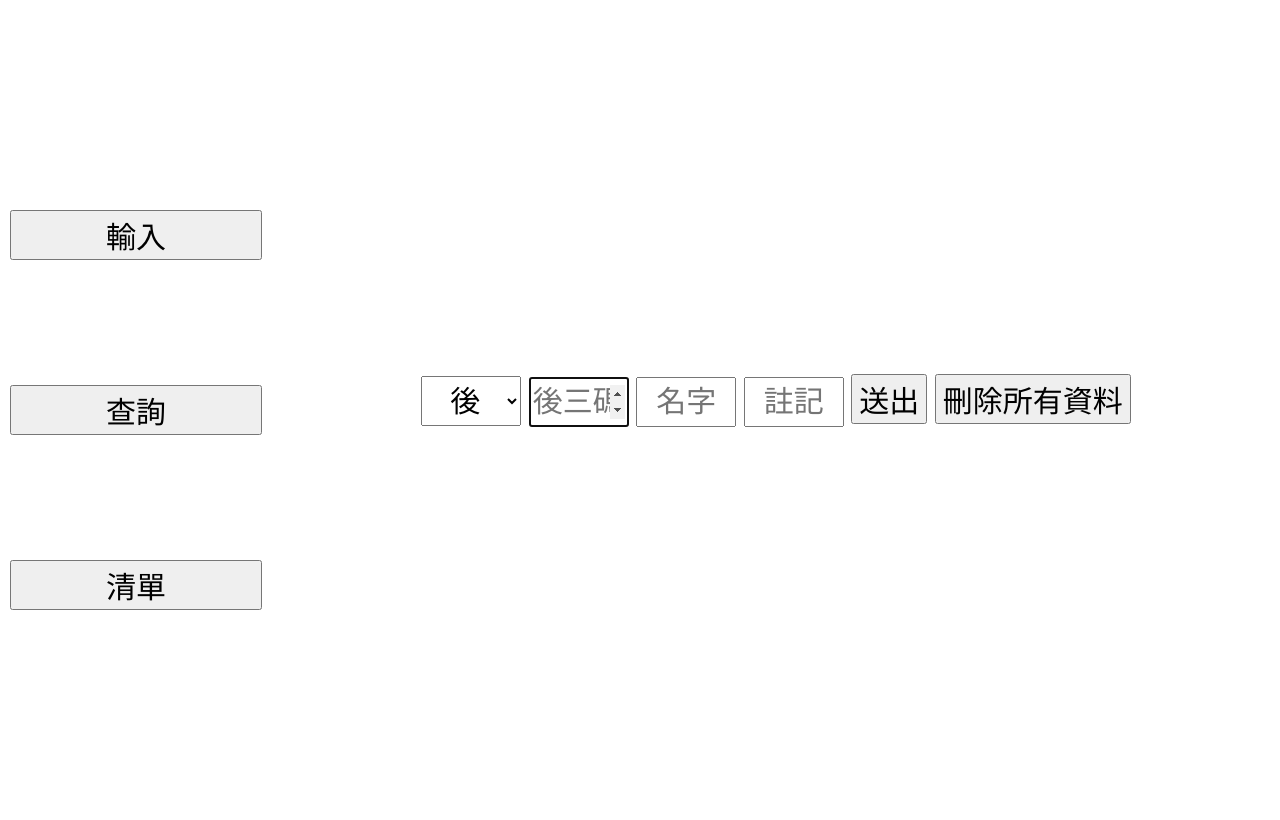
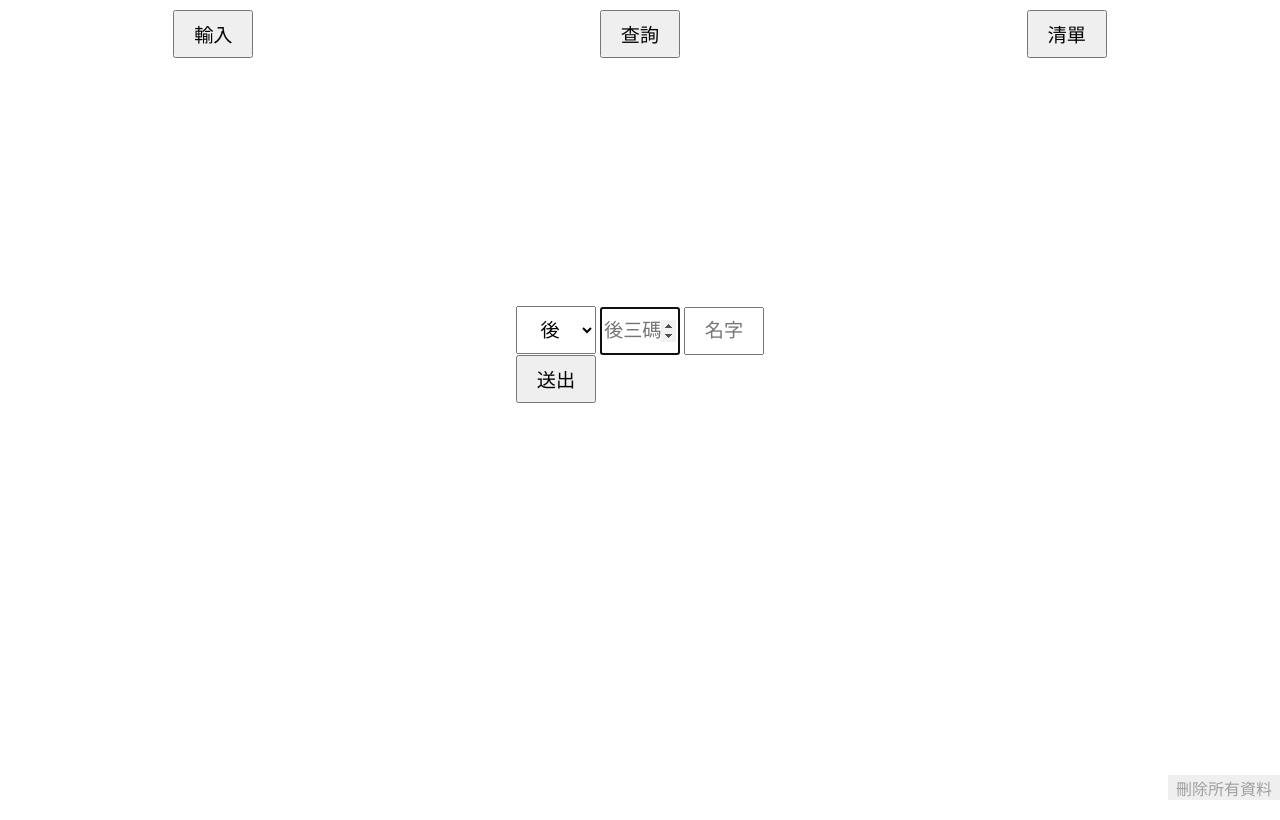
Before and after one commit to GeminiFu/7-11-EC, a plain HTML site: page index.html in a window 1280 px wide. Both pictures are taken after a click on the button "輸入". Drawn offline with Linux system fonts and the light colour scheme.

Commit message:
手機板型-一版

```diff
--- a/css/index.css
+++ b/css/index.css
@@ -1,62 +1,97 @@
 :root {
-    --side-body-width: 20%;
+    --side-body-height: calc(100vw * 0.2);
 
-    font-size: 30px;
+    --show-off-width: 5rem;
+    --show-off-height: 3rem;
+
+    font-size: 16px;
+    --show-off-font-size: 1.2rem;
 }
 
 body {
     display: flex;
+    flex-direction: column;
 }
 
+/* ----------- side-body ----------- */
 #side-body {
     display: flex;
-    flex-direction: column;
-    justify-content: center;
+    justify-content: space-around;
 
-    width: var(--side-body-width);
-    height: 100vh;
+    width: 100vw;
+    height: var(--side-body-height);
 
-    margin: 10px;
+    margin: 10px 0 40px 0;
 }
 
-#show-btn-group {
-    display: flex;
-    flex-direction: column;
-    justify-content: space-between;
-
-    height: 50%;
-}
-
+/* ----------- main-body ----------- */
 #main-body {
     display: flex;
-    flex-direction: column;
+    /* flex-direction: column; */
     justify-content: center;
     align-items: center;
 
-    width: calc(100% - var(--side-body-width));
-    height: 100vh;
+    width: 100vw;
+    height: calc(100% - var(--side-body-height));
 }
+
+
+
+/* ----------- select input button ----------- */
+select {
+    width: var(--show-off-width);
+    height: var(--show-off-height);
+
+    font-size: var(--show-off-font-size);
+    text-align: center;
+}
+
+input {
+    width: var(--show-off-width);
+    height: var(--show-off-height);
+
+    font-size: var(--show-off-font-size);
+    text-align: center;
+}
+
+button {
+    width: var(--show-off-width);
+    height: var(--show-off-height);
+
+    font-size: var(--show-off-font-size);
+    text-align: center;
+}
+
+/* ----------- input ----------- */
+#delete-all {
+    position: absolute;
+    right: 0;
+    bottom: 0;
+
+    border: none;
+    width: 7rem;
+    height: 25px;
+
+    font-size: 1rem;
+    color: rgba(0, 0, 0, 0.336);
+
+}
+
 
 .show {
 
 }
 
-select {
-    width: 100px;
-    height: 50px;
 
-    font-size: 30px;
-    text-align: center;
+/* ----------- list ----------- */
+#package-list td,
+#package-list th {
+    padding: 10px;
 }
 
-input {
-    width: 100px;
-    height: 50px;
+.delete-package-list-item {
+    width: 1.5rem;
+    height: 1.5rem;
 
-    font-size: 30px;
-    text-align: center;
+    font-size: 1rem;
 }
-
-button {
-    font-size: 30px;
-}
--- a/index.html
+++ b/index.html
@@ -13,61 +13,13 @@
 <body>
     <!-- 測欄位 -->
     <div id="side-body">
-        <div id="show-btn-group">
-            <button id="show-input-btn">輸入</button>
-            <button id="show-find-btn">查詢</button>
-            <button id="show-list-btn">清單</button>
-        </div>
+        <button class="show-btn" id="show-input-btn">輸入</button>
+        <button class="show-btn" id="show-find-btn">查詢</button>
+        <button class="show-btn" id="show-list-btn">清單</button>
     </div>
 
     <!-- 主欄位 -->
     <div id="main-body">
-
-
-
-        <!-- 輸入
-        <div id="input-body">
-            <select name="input-location" id="input-location">
-                <option value="">後</option>
-                <option value="">旁</option>
-                <option value="">倉</option>
-                <option value="">DM</option>
-            </select>
-            <input type="text" id="input-phone-number" placeholder="後三碼" value="123">
-            <input type="text" id="input-name" placeholder="名字" value="傅勝華">
-            <input type="text" id="input-note" placeholder="註記" value="博客來">
-            <button id="input-btn">送出</button>
-
-            刪除資料鈕
-            <button id="delete-all">刪除所有資料</button>
-        </div> -->
-
-
-
-        <!-- 查詢 -->
-        <!-- <div id="find-body">
-            <input type="text" id="find-phone-number">
-            <button id="find-btn">送出</button>
-
-            <table>
-                <tbody id="find-list"></tbody>
-            </table>
-        </div> -->
-
-
-        <!-- 清單 -->
-        <!-- <div id="list-body">
-            <table>
-                <tbody id="package-list">
-                    <tr>
-                        <th>位置</th>
-                        <th>後三碼</th>
-                        <th>名字</th>
-                        <th>備註</th>
-                    </tr>
-                </tbody>
-            </table>
-        </div> -->
     </div>
 
 
--- a/js/index.js
+++ b/js/index.js
@@ -10,9 +10,9 @@ const showInputBtn = document.getElementById("show-input-btn"),
 let packageLocationion,
     phoneNumber,
     customerName,
-    note,
     inputBtn,
     deleteAll,
+    topThreeDataBody,
     packageData = [],
     inputIntervalId;
 
@@ -26,11 +26,19 @@ showInputBtn.addEventListener("click", function () {
             <option value="">旁</option>
             <option value="">倉</option>
             <option value="">DM</option>
+            <option value="">博克萊</option>
         </select>
         <input type="number" id="input-phone-number" placeholder="後三碼">
         <input type="text" id="input-name" placeholder="名字">
-        <input type="text" id="input-note" placeholder="註記">
-        <button id="input-btn">送出</button>
+
+        <div>
+            <button id="input-btn">送出</button>
+        </div>
+
+        <table>
+            <tbody id="input-top-three-body">
+            </tbody>
+        </table>
 
         <!-- 刪除資料鈕 -->
         <button id="delete-all">刪除所有資料</button>
@@ -47,9 +55,9 @@ function getInputElement() {
     packageLocation = document.getElementById("input-location");
     phoneNumber = document.getElementById("input-phone-number");
     customerName = document.getElementById("input-name");
-    note = document.getElementById("input-note");
     inputBtn = document.getElementById("input-btn"),
-        deleteAll = document.getElementById("delete-all");
+        deleteAll = document.getElementById("delete-all"),
+        topThreeDataBody = document.getElementById("input-top-three-body");
 
 
     inputBtnClickEvent();
@@ -70,8 +78,7 @@ function inputBtnClickEvent() {
             {
                 "位置": packageLocation[packageLocation.selectedIndex].text,
                 "後三碼": parseInt(phoneNumber.value),
-                "名字": customerName.value,
-                "註記": note.value
+                "名字": customerName.value
             }
         )
 
@@ -81,14 +88,34 @@ function inputBtnClickEvent() {
         localStorage.setItem(key, JSON.stringify(packageData));
 
         showInputBtn.click();
+
+        renderTopThree(topThreeDataBody);
     });
+}
+
+// 渲染前三項
+function renderTopThree(renderOn) {
+    let topThreePackageData = [],
+        dataLength = packageData.length;
+
+    if (dataLength >= 3) {
+        dataLength = 3;
+    }
+
+
+    for (let i = 0; i < dataLength; i++) {
+        topThreePackageData.push(packageData[i]);
+    }
+
+
+
+    render(renderOn, topThreePackageData);
 }
 
 // 刪除 input的內容
 function emptyInput() {
     phoneNumber.value = "";
     customerName.value = "";
-    note.value = "";
 }
 
 // 清除所有資料
@@ -110,7 +137,6 @@ function focusName() {
 window.addEventListener("keydown", function (e) {
     let keyCode = e.code;
     if (keyCode === "Enter") {
-        console.log("test");
 
         inputBtn.click();
     }
@@ -197,7 +223,6 @@ showListBtn.addEventListener("click", function () {
                     <th>位置</th>
                     <th>後三碼</th>
                     <th>名字</th>
-                    <th>備註</th>
                 </tr>
             </tbody>
         </table>
@@ -222,7 +247,6 @@ function render(renderOn, renderObject) {
             <th>位置</th>
             <th>後三碼</th>
             <th>名字</th>
-            <th>備註</th>
             <th></th>
         </tr>
     `;
@@ -234,7 +258,6 @@ function render(renderOn, renderObject) {
                 <td>${renderObject[i]["位置"]}</td>
                 <td>${renderObject[i]["後三碼"]}</td>
                 <td>${renderObject[i]["名字"]}</td>
-                <td>${renderObject[i]["註記"]}</td>
                 <td><button class="delete-package-list-item" data-target="${i}">X</button></td>
             </tr>`
     }
```
